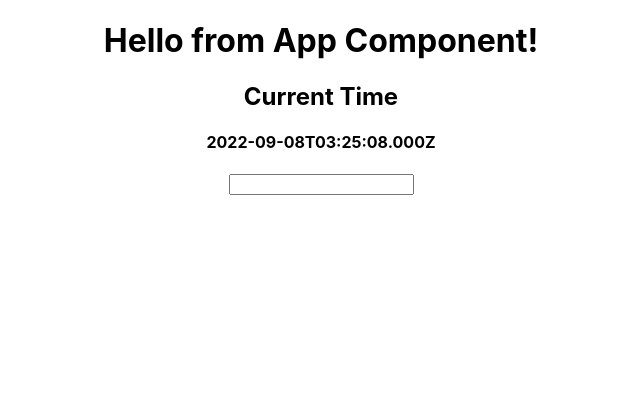
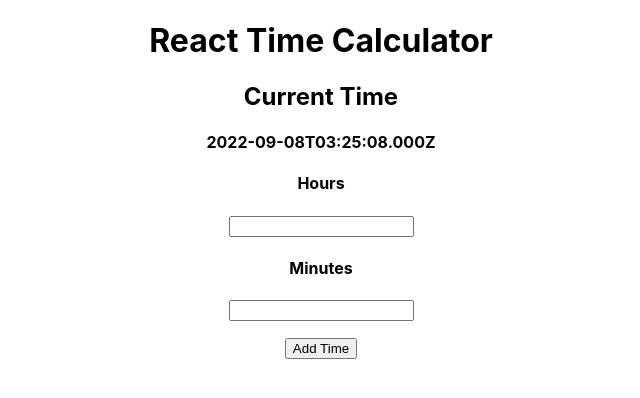
Before and after one commit to jffelix/React-Time-Calculator, a React (Create React App) app in the folder react-time-calculator/: page / in a window 1280 px wide. Shown: the top 398 px of the page, without its empty margins (319-959 px from the left). Built offline with nearby package versions, Linux system fonts and the light colour scheme.

Commit message:
Added divs to inputs and buttons

```diff
--- a/react-time-calculator/src/App.js
+++ b/react-time-calculator/src/App.js
@@ -17,13 +17,24 @@ function App() {
 
   return (
     <div className="App">
-      <h1>Hello from App Component!</h1>
+      <h1>React Time Calculator</h1>
       <div className="currentTime">
         <h2>Current Time</h2>
         <h4>{currentTime}</h4>
       </div>
       <div className="timeInput">
-        <input/>
+        <div className="hoursInput">
+          <h4>Hours</h4>
+          <input/>
+        </div>
+        <div className="minutesInput">
+          <h4>Minutes</h4>
+          <input/>
+        </div>
+        <p></p>
+        <div>
+          <button>Add Time</button>
+        </div>
       </div>
     </div>
   );
```
